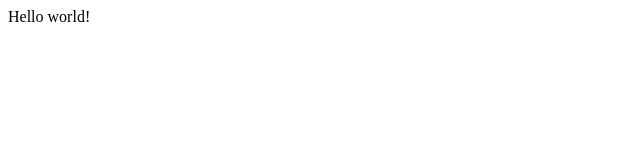
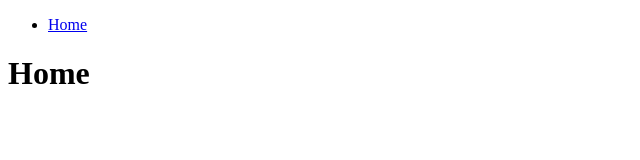
Before and after one commit to mastapegs/pagan-blanchette-family, a Gatsby site: page / in a window 1280 px wide. Shown: the whole page, without its empty margins (0-640 px from the left). Built offline with nearby package versions, Linux system fonts and the light colour scheme; Gatsby itself is replaced by a stand-in of ours.

Commit message:
initial commit

```diff
--- /dev/null
+++ b/gatsby-browser.js
@@ -0,0 +1,10 @@
+const React = require("react")
+const Layout = require("./src/components/layout").default
+
+exports.wrapPageElement = ({ element, props }) => {
+  return (
+    <Layout {...props}>
+      {element}
+    </Layout>
+  )
+}
--- /dev/null
+++ b/gatsby-ssr.js
@@ -0,0 +1,10 @@
+const React = require("react")
+const Layout = require("./src/components/layout").default
+
+exports.wrapPageElement = ({ element, props }) => {
+  return (
+    <Layout {...props}>
+      {element}
+    </Layout>
+  )
+}
--- /dev/null
+++ b/src/components/Layout.js
@@ -0,0 +1,13 @@
+import React from 'react'
+import Navigation from './Navigation'
+
+const Layout = ({ children }) => {
+  return (
+    <>
+      <Navigation />
+      {children}
+    </>
+  )
+}
+
+export default Layout
--- /dev/null
+++ b/src/components/Navigation.js
@@ -0,0 +1,26 @@
+import React from 'react'
+import { Link } from 'gatsby'
+
+const Navigation = () => {
+  const links = [
+    {
+      href: '/',
+      linkText: 'Home'
+    }
+  ]
+  return (
+    <>
+      <ul>
+        {links.map(({ href, linkText }) => (
+          <li key={`href-${href}`}>
+            <Link to={href}>
+              {linkText}
+            </Link>
+          </li>
+        ))}
+      </ul>
+    </>
+  )
+}
+
+export default Navigation
--- a/src/pages/index.js
+++ b/src/pages/index.js
@@ -1,3 +1,11 @@
 import React from "react"
 
-export default () => <div>Hello world!</div>
+const Index = () => {
+  return (
+    <>
+      <h1>Home</h1>
+    </>
+  )
+}
+
+export default Index
```
